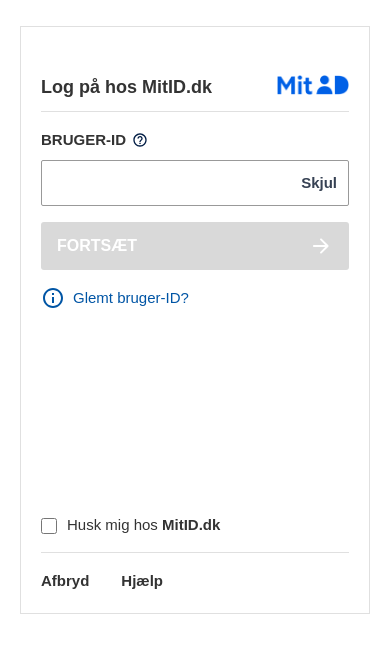
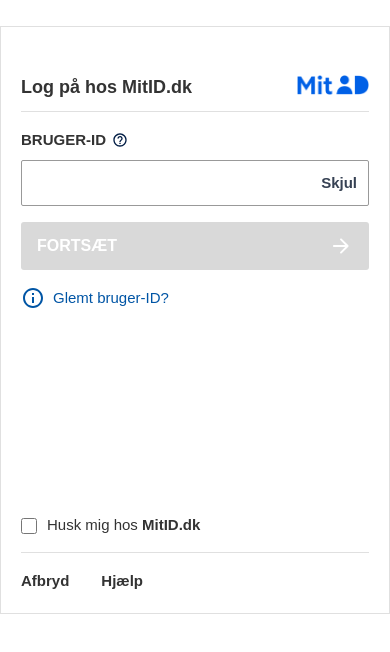
Before and after one commit to hoteldemo88-a11y/ididididii, a React (Vite) app: page / in a window 390 px wide. Shown: the top 652 px of the page. Built offline with nearby package versions, Linux system fonts and the light colour scheme.

Commit message:
fix: full width phone no padding

```diff
--- a/src/pages/LoginPage.tsx
+++ b/src/pages/LoginPage.tsx
@@ -36,7 +36,7 @@
       <header className="hidden sm:flex bg-white h-[50px] items-center px-6 border-b border-gray-200">
         <BrandLogo />
       </header>
-      <main className="flex-1 sm:mt-[26px] mt-0 px-5 sm:px-0 sm:flex sm:justify-center">
+      <main className="flex-1 sm:mt-[26px] mt-0 sm:px-0 sm:flex sm:justify-center">
         <div className="flex flex-col lg:flex-row lg:gap-[60px] items-center lg:items-start">
           <div className="bg-white w-full lg:max-w-[400px] lg:mx-0" style={{ minHeight: '24.8rem', height: 588, border: '1px solid #e0e0e0', marginTop: 26 }}>
             <form onSubmit={handleSubmit} className="flex flex-col h-full px-5 sm:px-6 pt-8 pb-5">
```
